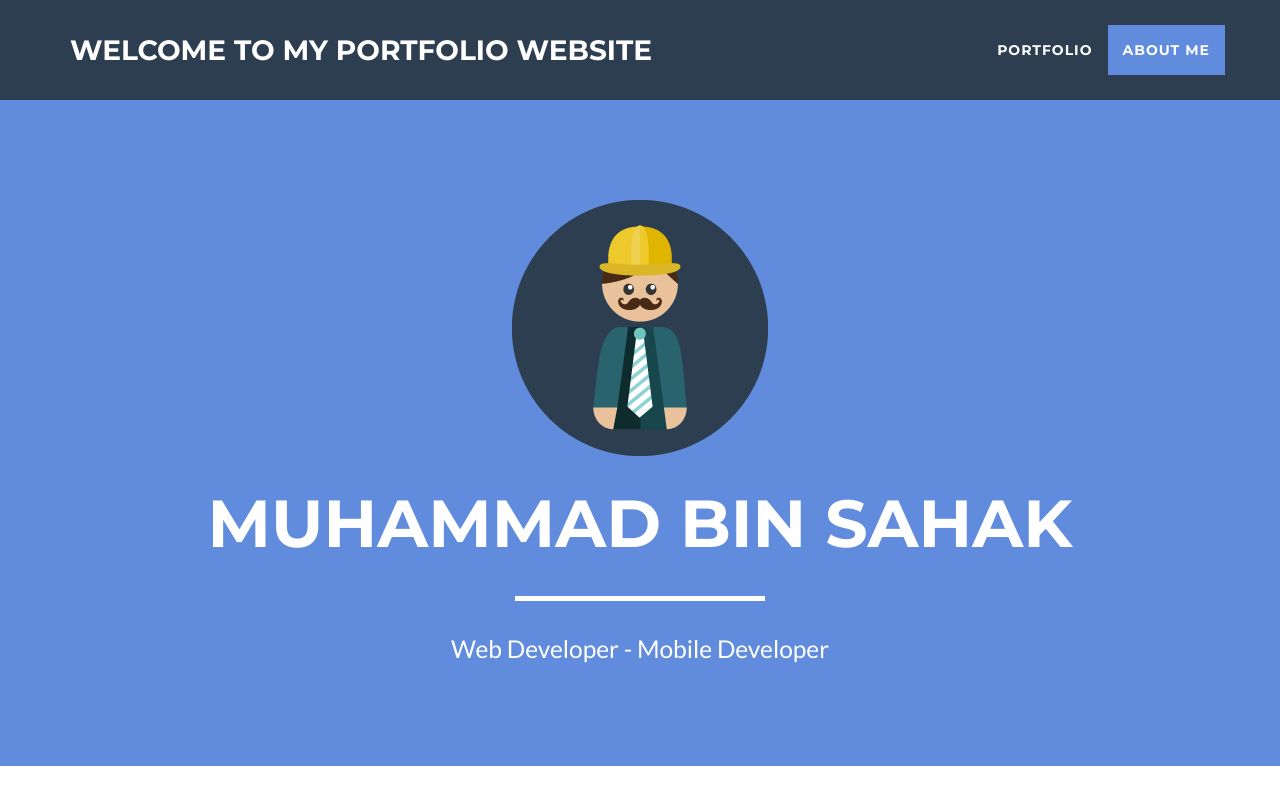
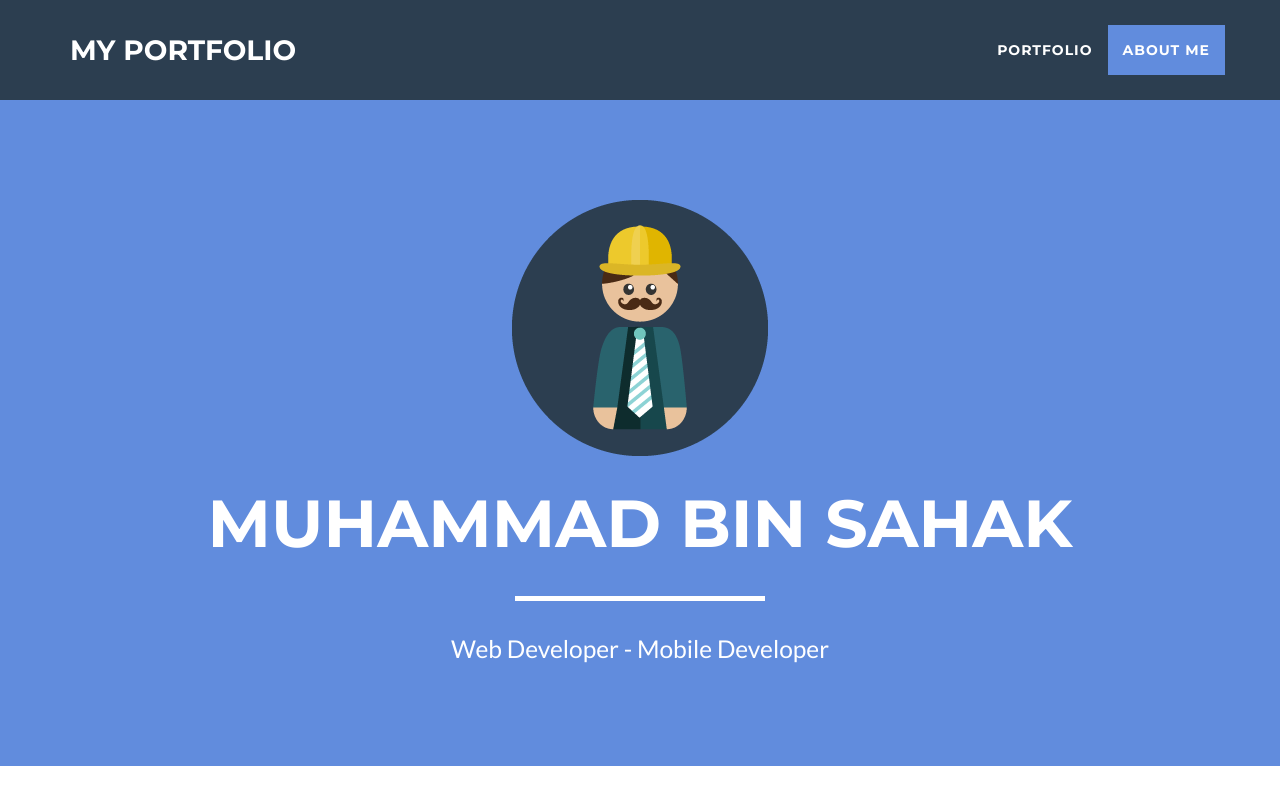
Before and after one commit to muhammadbsahak/muhammadbsahak.github.io, a website: page index.html in a window 1280 px wide. Shown: the top 800 px of the page. Drawn offline with nearby package versions, Linux system fonts and the light colour scheme.

Commit message:
Update index.html

```diff
--- a/index.html
+++ b/index.html
@@ -41,7 +41,7 @@
                 <button type="button" class="navbar-toggle" data-toggle="collapse" data-target="#bs-example-navbar-collapse-1">
                     <span class="sr-only">Toggle navigation</span> Menu <i class="fa fa-bars"></i>
                 </button>
-                <a class="navbar-brand" href="#page-top">Welcome to my Portfolio website</a>
+                <a class="navbar-brand" href="#page-top">MY Portfolio</a>
             </div>
 
             <!-- Collect the nav links, forms, and other content for toggling -->
```
